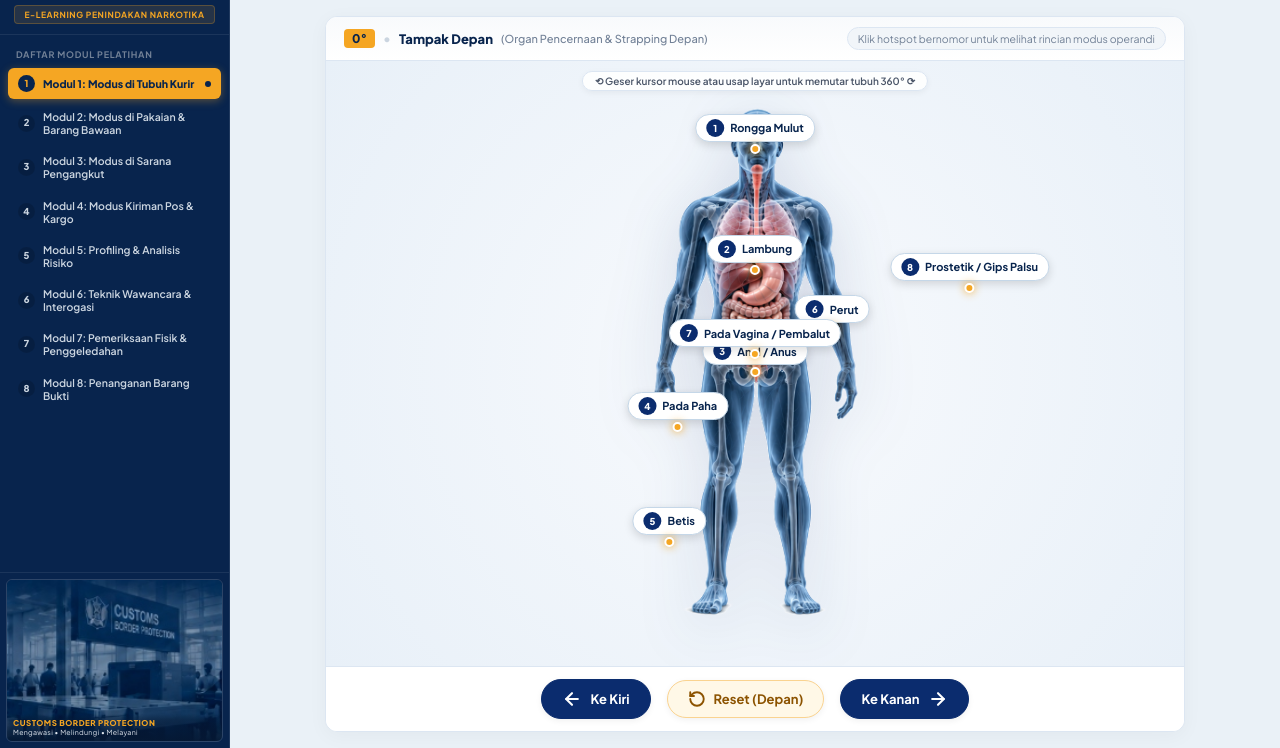
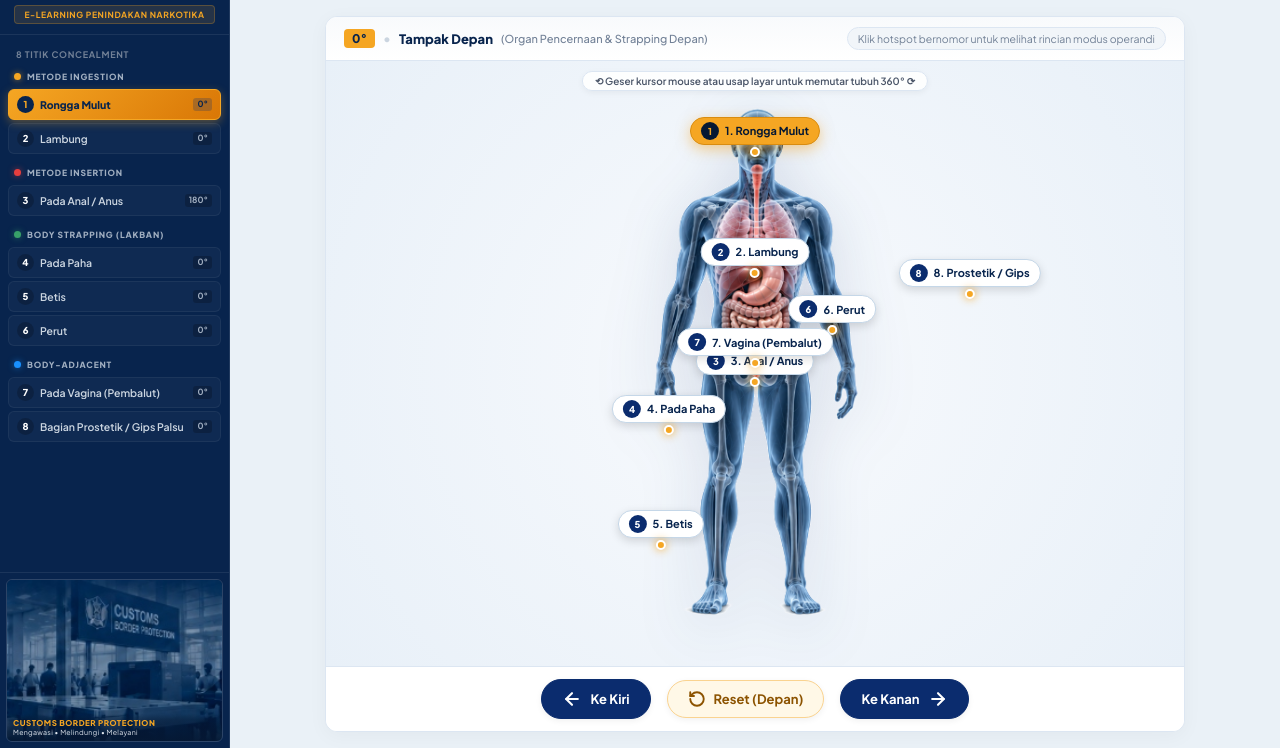
Before and after one commit to aldip4886/interactive_narcotics, a website built with Vite: page src/index.html in a window 1280 px wide. Shown: the part 52-800 px from the top of the page. Built offline with nearby package versions, Linux system fonts and the light colour scheme.

Commit message:
feat: standardisasi 8 hotspot concealment, sinkronisasi navigasi sidebar, dan modal tab detail

```diff
--- a/src/data/hotspots.json
+++ b/src/data/hotspots.json
@@ -2,35 +2,35 @@
   "categories": [
     {
       "id": "all",
-      "label": "Seluruh Modus",
+      "label": "Seluruh Modus (8 Hotspot)",
       "icon": "✨",
       "color": "#F5A623"
     },
     {
       "id": "ingestion",
       "label": "Metode Ingestion",
-      "sub": "Rongga Mulut & Lambung",
-      "icon": "⏱️",
+      "sub": "1. Rongga Mulut & 2. Lambung",
+      "icon": "👄",
       "color": "#F5A623"
     },
     {
       "id": "insertion",
       "label": "Metode Insertion",
-      "sub": "Pada Anal / Anus",
-      "icon": "⏱️",
+      "sub": "3. Pada Anal / Anus",
+      "icon": "📥",
       "color": "#E53E3E"
     },
     {
       "id": "body-strapping",
-      "label": "Metode Body Strapping",
-      "sub": "Dililit Lakban pada Paha, Betis & Perut",
+      "label": "Metode Body Strapping (Dililit Lakban)",
+      "sub": "4. Paha, 5. Betis & 6. Perut",
       "icon": "📦",
       "color": "#38A169"
     },
     {
       "id": "body-adjacent",
       "label": "Body-Adjacent Concealment",
-      "sub": "Vagina / Pembalut & Bagian Prostetik",
+      "sub": "7. Vagina (Pembalut) & 8. Prostetik / Gips",
       "icon": "🛡️",
       "color": "#1890FF"
     }
@@ -66,9 +66,9 @@
       "id": "rongga-mulut",
       "num": "01",
       "badgeNum": 1,
-      "label": "Rongga Mulut (Metode Ingestion)",
-      "shortName": "Rongga Mulut",
-      "tag": "METODE INGESTION / SWALLOWING",
+      "label": "1. Rongga Mulut",
+      "shortName": "1. Rongga Mulut",
+      "tag": "Metode Ingestion",
       "categoryId": "ingestion",
       "categoryLabel": "Metode Ingestion",
       "color": "#F5A623",
@@ -81,16 +81,16 @@
       "coordsByAngle": {
         "0": {
           "x": 50.0,
-          "y": 12.0
+          "y": 12.5
         },
         "90": {
           "x": 55.0,
-          "y": 12.0
+          "y": 12.5
         },
         "180": null,
         "270": {
           "x": 45.0,
-          "y": 12.0
+          "y": 12.5
         }
       },
       "riskLevel": "high",
@@ -140,9 +140,9 @@
       "id": "lambung",
       "num": "02",
       "badgeNum": 2,
-      "label": "Lambung (Metode Ingestion)",
-      "shortName": "Lambung",
-      "tag": "METODE INGESTION / BODY PACKING",
+      "label": "2. Lambung",
+      "shortName": "2. Lambung",
+      "tag": "Metode Ingestion",
       "categoryId": "ingestion",
       "categoryLabel": "Metode Ingestion",
       "color": "#F5A623",
@@ -155,16 +155,16 @@
       "coordsByAngle": {
         "0": {
           "x": 50.0,
-          "y": 32.0
+          "y": 32.5
         },
         "90": {
           "x": 54.0,
-          "y": 32.0
+          "y": 32.5
         },
         "180": null,
         "270": {
           "x": 46.0,
-          "y": 32.0
+          "y": 32.5
         }
       },
       "riskLevel": "critical",
@@ -214,9 +214,9 @@
       "id": "anal-anus",
       "num": "03",
       "badgeNum": 3,
-      "label": "Pada Anal / Anus (Metode Insertion)",
-      "shortName": "Anal / Anus",
-      "tag": "METODE INSERTION / BODY PUSHING",
+      "label": "3. Pada Anal / Anus",
+      "shortName": "3. Anal / Anus",
+      "tag": "Metode Insertion",
       "categoryId": "insertion",
       "categoryLabel": "Metode Insertion",
       "color": "#E53E3E",
@@ -230,19 +230,19 @@
       "coordsByAngle": {
         "0": {
           "x": 50.0,
-          "y": 49.0
+          "y": 50.5
         },
         "90": {
-          "x": 46.0,
-          "y": 49.0
+          "x": 47.0,
+          "y": 50.5
         },
         "180": {
           "x": 50.0,
-          "y": 49.0
+          "y": 50.5
         },
         "270": {
-          "x": 54.0,
-          "y": 49.0
+          "x": 53.0,
+          "y": 50.5
         }
       },
       "riskLevel": "critical",
@@ -292,9 +292,9 @@
       "id": "strapping-paha",
       "num": "04",
       "badgeNum": 4,
-      "label": "Pada Paha (Metode Body Strapping)",
-      "shortName": "Pada Paha",
-      "tag": "METODE BODY STRAPPING / THIGH WRAP",
+      "label": "4. Pada Paha",
+      "shortName": "4. Pada Paha",
+      "tag": "Metode Body Strapping (Dililit Tape / Lakban)",
       "categoryId": "body-strapping",
       "categoryLabel": "Metode Body Strapping",
       "color": "#38A169",
@@ -307,20 +307,20 @@
       ],
       "coordsByAngle": {
         "0": {
-          "x": 41.0,
-          "y": 58.0
+          "x": 40.0,
+          "y": 58.5
         },
         "90": {
           "x": 51.0,
-          "y": 58.0
+          "y": 58.5
         },
         "180": {
-          "x": 41.0,
-          "y": 58.0
+          "x": 40.0,
+          "y": 58.5
         },
         "270": {
           "x": 49.0,
-          "y": 58.0
+          "y": 58.5
         }
       },
       "riskLevel": "high",
@@ -369,9 +369,9 @@
       "id": "strapping-betis",
       "num": "05",
       "badgeNum": 5,
-      "label": "Betis (Metode Body Strapping)",
-      "shortName": "Betis",
-      "tag": "METODE BODY STRAPPING / CALF & SHIN",
+      "label": "5. Betis",
+      "shortName": "5. Betis",
+      "tag": "Metode Body Strapping (Dililit Tape / Lakban)",
       "categoryId": "body-strapping",
       "categoryLabel": "Metode Body Strapping",
       "color": "#38A169",
@@ -384,20 +384,20 @@
       ],
       "coordsByAngle": {
         "0": {
-          "x": 40.0,
-          "y": 77.0
+          "x": 39.0,
+          "y": 77.5
         },
         "90": {
           "x": 50.0,
-          "y": 77.0
+          "y": 77.5
         },
         "180": {
-          "x": 40.0,
-          "y": 77.0
+          "x": 39.0,
+          "y": 77.5
         },
         "270": {
           "x": 50.0,
-          "y": 77.0
+          "y": 77.5
         }
       },
       "riskLevel": "medium",
@@ -446,9 +446,9 @@
       "id": "strapping-perut",
       "num": "06",
       "badgeNum": 6,
-      "label": "Perut (Metode Body Strapping)",
-      "shortName": "Perut",
-      "tag": "METODE BODY STRAPPING / ABDOMINAL WRAP",
+      "label": "6. Perut",
+      "shortName": "6. Perut",
+      "tag": "Metode Body Strapping (Dililit Tape / Lakban)",
       "categoryId": "body-strapping",
       "categoryLabel": "Metode Body Strapping",
       "color": "#38A169",
@@ -465,7 +465,7 @@
           "y": 42.0
         },
         "90": {
-          "x": 55.0,
+          "x": 56.0,
           "y": 42.0
         },
         "180": {
@@ -473,7 +473,7 @@
           "y": 42.0
         },
         "270": {
-          "x": 45.0,
+          "x": 44.0,
           "y": 42.0
         }
       },
@@ -523,9 +523,9 @@
       "id": "vagina-pembalut",
       "num": "07",
       "badgeNum": 7,
-      "label": "Pada Vagina Menggunakan Pembalut (Body-Adjacent)",
-      "shortName": "Pada Vagina / Pembalut",
-      "tag": "BODY-ADJACENT CONCEALMENT / SANITARY PAD",
+      "label": "7. Pada Vagina (Menggunakan Pembalut)",
+      "shortName": "7. Vagina (Pembalut)",
+      "tag": "Body-Adjacent Concealment",
       "categoryId": "body-adjacent",
       "categoryLabel": "Body-Adjacent Concealment",
       "color": "#1890FF",
@@ -533,21 +533,25 @@
       "visibleAngles": [
         0,
         90,
+        180,
         270
       ],
       "coordsByAngle": {
         "0": {
           "x": 50.0,
-          "y": 46.0
+          "y": 47.5
         },
         "90": {
-          "x": 48.0,
-          "y": 46.0
+          "x": 51.0,
+          "y": 47.5
         },
-        "180": null,
+        "180": {
+          "x": 50.0,
+          "y": 47.5
+        },
         "270": {
-          "x": 52.0,
-          "y": 46.0
+          "x": 49.0,
+          "y": 47.5
         }
       },
       "riskLevel": "high",
@@ -596,9 +600,9 @@
       "id": "prostetik-gips",
       "num": "08",
       "badgeNum": 8,
-      "label": "Pada Bagian Prostetik / Gips Palsu (Body-Adjacent)",
-      "shortName": "Prostetik / Gips Palsu",
-      "tag": "BODY-ADJACENT CONCEALMENT / PROSTHESIS & CAST",
+      "label": "8. Pada Bagian Prostetik / Gips Palsu",
+      "shortName": "8. Prostetik / Gips",
+      "tag": "Body-Adjacent Concealment",
       "categoryId": "body-adjacent",
       "categoryLabel": "Body-Adjacent Concealment",
       "color": "#1890FF",
@@ -612,19 +616,19 @@
       "coordsByAngle": {
         "0": {
           "x": 75.0,
-          "y": 35.0
+          "y": 36.0
         },
         "90": {
           "x": 58.0,
-          "y": 35.0
+          "y": 36.0
         },
         "180": {
           "x": 75.0,
-          "y": 35.0
+          "y": 36.0
         },
         "270": {
           "x": 42.0,
-          "y": 35.0
+          "y": 36.0
         }
       },
       "riskLevel": "high",
--- a/src/index.html
+++ b/src/index.html
@@ -36,60 +36,92 @@
         <div class="sidebar-course-tag">E-LEARNING PENINDAKAN NARKOTIKA</div>
       </div>
 
-      <!-- Module Navigation List (8 Modules) -->
+      <!-- Hotspot Navigation List (8 Concealment Hotspots) -->
       <nav class="sidebar-nav">
-        <div class="nav-section-title">DAFTAR MODUL PELATIHAN</div>
-        <ul class="module-menu-list">
-          <li class="module-item active" data-module="1">
-            <div class="module-item-inner">
-              <span class="module-num-badge">1</span>
-              <span class="module-title">Modul 1: Modus di Tubuh Kurir</span>
+        <div class="nav-section-title">8 TITIK CONCEALMENT</div>
+        <div class="sidebar-hotspots-accordion" id="sidebar-hotspots-accordion">
+
+          <!-- Kategori 1: Metode Ingestion -->
+          <div class="sidebar-cat-group">
+            <div class="sidebar-cat-title">
+              <span class="cat-badge-dot ingestion"></span>
+              <span>METODE INGESTION</span>
             </div>
-            <span class="module-active-dot"></span>
-          </li>
-          <li class="module-item" data-module="2">
-            <div class="module-item-inner">
-              <span class="module-num-badge">2</span>
-              <span class="module-title">Modul 2: Modus di Pakaian & Barang Bawaan</span>
+            <ul class="sidebar-hotspot-list">
+              <li class="sidebar-hotspot-item active" data-hotspot-id="rongga-mulut">
+                <span class="hs-badge-num">1</span>
+                <span class="hs-label">Rongga Mulut</span>
+                <span class="hs-angle-tag">0°</span>
+              </li>
+              <li class="sidebar-hotspot-item" data-hotspot-id="lambung">
+                <span class="hs-badge-num">2</span>
+                <span class="hs-label">Lambung</span>
+                <span class="hs-angle-tag">0°</span>
+              </li>
+            </ul>
+          </div>
+
+          <!-- Kategori 2: Metode Insertion -->
+          <div class="sidebar-cat-group">
+            <div class="sidebar-cat-title">
+              <span class="cat-badge-dot insertion"></span>
+              <span>METODE INSERTION</span>
             </div>
-          </li>
-          <li class="module-item" data-module="3">
-            <div class="module-item-inner">
-              <span class="module-num-badge">3</span>
-              <span class="module-title">Modul 3: Modus di Sarana Pengangkut</span>
+            <ul class="sidebar-hotspot-list">
+              <li class="sidebar-hotspot-item" data-hotspot-id="anal-anus">
+                <span class="hs-badge-num">3</span>
+                <span class="hs-label">Pada Anal / Anus</span>
+                <span class="hs-angle-tag">180°</span>
+              </li>
+            </ul>
+          </div>
+
+          <!-- Kategori 3: Metode Body Strapping -->
+          <div class="sidebar-cat-group">
+            <div class="sidebar-cat-title">
+              <span class="cat-badge-dot strapping"></span>
+              <span>BODY STRAPPING (LAKBAN)</span>
             </div>
-          </li>
-          <li class="module-item" data-module="4">
-            <div class="module-item-inner">
-              <span class="module-num-badge">4</span>
-              <span class="module-title">Modul 4: Modus Kiriman Pos & Kargo</span>
+            <ul class="sidebar-hotspot-list">
+              <li class="sidebar-hotspot-item" data-hotspot-id="strapping-paha">
+                <span class="hs-badge-num">4</span>
+                <span class="hs-label">Pada Paha</span>
+                <span class="hs-angle-tag">0°</span>
+              </li>
+              <li class="sidebar-hotspot-item" data-hotspot-id="strapping-betis">
+                <span class="hs-badge-num">5</span>
+                <span class="hs-label">Betis</span>
+                <span class="hs-angle-tag">0°</span>
+              </li>
+              <li class="sidebar-hotspot-item" data-hotspot-id="strapping-perut">
+                <span class="hs-badge-num">6</span>
+                <span class="hs-label">Perut</span>
+                <span class="hs-angle-tag">0°</span>
+              </li>
+            </ul>
+          </div>
+
+          <!-- Kategori 4: Body-Adjacent Concealment -->
+          <div class="sidebar-cat-group">
+            <div class="sidebar-cat-title">
+              <span class="cat-badge-dot adjacent"></span>
+              <span>BODY-ADJACENT</span>
             </div>
-          </li>
-          <li class="module-item" data-module="5">
-            <div class="module-item-inner">
-              <span class="module-num-badge">5</span>
-              <span class="module-title">Modul 5: Profiling & Analisis Risiko</span>
-            </div>
-          </li>
-          <li class="module-item" data-module="6">
-            <div class="module-item-inner">
-              <span class="module-num-badge">6</span>
-              <span class="module-title">Modul 6: Teknik Wawancara & Interogasi</span>
-            </div>
-          </li>
-          <li class="module-item" data-module="7">
-            <div class="module-item-inner">
-              <span class="module-num-badge">7</span>
-              <span class="module-title">Modul 7: Pemeriksaan Fisik & Penggeledahan</span>
-            </div>
-          </li>
-          <li class="module-item" data-module="8">
-            <div class="module-item-inner">
-              <span class="module-num-badge">8</span>
-              <span class="module-title">Modul 8: Penanganan Barang Bukti</span>
-            </div>
-          </li>
-        </ul>
+            <ul class="sidebar-hotspot-list">
+              <li class="sidebar-hotspot-item" data-hotspot-id="vagina-pembalut">
+                <span class="hs-badge-num">7</span>
+                <span class="hs-label">Pada Vagina (Pembalut)</span>
+                <span class="hs-angle-tag">0°</span>
+              </li>
+              <li class="sidebar-hotspot-item" data-hotspot-id="prostetik-gips">
+                <span class="hs-badge-num">8</span>
+                <span class="hs-label">Bagian Prostetik / Gips Palsu</span>
+                <span class="hs-angle-tag">0°</span>
+              </li>
+            </ul>
+          </div>
+
+        </div>
       </nav>
 
       <!-- Sidebar Footer Graphic (Customs Border Protection from Mockup) -->
@@ -217,11 +249,11 @@
         <div class="modal-header-left">
           <div class="detail-badge-row">
             <span id="detail-tag-badge" class="detail-tag-badge">MODUS #01</span>
-            <span id="detail-cat-badge" class="detail-cat-badge">PERUT</span>
-            <span id="detail-risk-badge" class="detail-risk-pill risk-critical">KRITIS (100)</span>
+            <span id="detail-cat-badge" class="detail-cat-badge">METODE INGESTION</span>
+            <span id="detail-risk-badge" class="detail-risk-pill risk-high">TINGGI (80)</span>
           </div>
-          <h3 id="detail-title" class="detail-title">Saluran Cerna (Body Packing)</h3>
-          <p id="detail-subtitle" class="detail-subtitle">Penyelundupan narkotika dengan metode menelan paket ke dalam organ pencernaan.</p>
+          <h3 id="detail-title" class="detail-title">1. Rongga Mulut</h3>
+          <p id="detail-subtitle" class="detail-subtitle">Metode Ingestion: Penyelundupan paket narkotika di rongga mulut (sublingual/bukal).</p>
         </div>
 
         <div class="modal-header-right">
--- a/src/main.js
+++ b/src/main.js
@@ -5,7 +5,7 @@ import { SCORMAdapter } from './modules/SCORMAdapter.js';
 // ─────────────────────────────────────────────────────────────
 // Application State
 // ─────────────────────────────────────────────────────────────
-let currentHotspotId = 'saluran-cerna';
+let currentHotspotId = 'rongga-mulut';
 const visitedHotspots = new Set();
 let currentActiveTab = 'tab-modus';
 let currentAngle = 0; // 0, 90, 180, 270
@@ -265,6 +265,19 @@ function openHotspotModal(id, syncAngle = false) {
   // Update pin active state
   renderHotspotsForCurrentAngle();
 
+  // Update sidebar active and visited states
+  document.querySelectorAll('.sidebar-hotspot-item').forEach(item => {
+    const itemHsId = item.getAttribute('data-hotspot-id');
+    if (itemHsId === id) {
+      item.classList.add('active');
+    } else {
+      item.classList.remove('active');
+    }
+    if (visitedHotspots.has(itemHsId)) {
+      item.classList.add('visited');
+    }
+  });
+
   // Render Modal Content
   renderModalContent(hs);
 
@@ -385,11 +398,13 @@ function setupSidebar() {
     sidebar.classList.toggle('collapsed');
   });
 
-  const moduleItems = document.querySelectorAll('.module-item');
-  moduleItems.forEach(item => {
+  const hotspotItems = document.querySelectorAll('.sidebar-hotspot-item');
+  hotspotItems.forEach(item => {
     item.addEventListener('click', () => {
-      moduleItems.forEach(m => m.classList.remove('active'));
-      item.classList.add('active');
+      const id = item.getAttribute('data-hotspot-id');
+      if (id) {
+        openHotspotModal(id, true);
+      }
     });
   });
 }
--- a/src/styles/main.css
+++ b/src/styles/main.css
@@ -166,68 +166,124 @@ button {
   text-transform: uppercase;
 }
 
-.module-menu-list {
+.sidebar-hotspots-accordion {
+  display: flex;
+  flex-direction: column;
+  gap: 10px;
+}
+
+.sidebar-cat-group {
+  display: flex;
+  flex-direction: column;
+  gap: 4px;
+}
+
+.sidebar-cat-title {
+  display: flex;
+  align-items: center;
+  gap: 6px;
+  font-size: 8.5px;
+  font-weight: 800;
+  letter-spacing: 0.8px;
+  color: #A0AEC0;
+  padding: 3px 6px;
+  text-transform: uppercase;
+}
+
+.cat-badge-dot {
+  width: 7px;
+  height: 7px;
+  border-radius: 50%;
+  flex-shrink: 0;
+}
+.cat-badge-dot.ingestion { background: #F5A623; box-shadow: 0 0 6px rgba(245, 166, 35, 0.6); }
+.cat-badge-dot.insertion { background: #E53E3E; box-shadow: 0 0 6px rgba(229, 62, 62, 0.6); }
+.cat-badge-dot.strapping { background: #38A169; box-shadow: 0 0 6px rgba(56, 161, 105, 0.6); }
+.cat-badge-dot.adjacent  { background: #1890FF; box-shadow: 0 0 6px rgba(24, 144, 255, 0.6); }
+
+.sidebar-hotspot-list {
   list-style: none;
   display: flex;
   flex-direction: column;
-  gap: 4px;
-}
-
-.module-item {
+  gap: 3px;
+}
+
+.sidebar-hotspot-item {
   display: flex;
   align-items: center;
   justify-content: space-between;
-  padding: 7px 10px;
+  padding: 6px 8px;
   border-radius: 6px;
   font-size: 10.5px;
   font-weight: 600;
   color: #CBD5E0;
   cursor: pointer;
+  background: rgba(255, 255, 255, 0.03);
+  border: 1px solid rgba(255, 255, 255, 0.05);
   transition: all 0.18s ease;
   line-height: 1.25;
 }
 
-.module-item:hover {
+.sidebar-hotspot-item:hover {
   background-color: rgba(255, 255, 255, 0.08);
+  border-color: rgba(245, 166, 35, 0.3);
   color: #FFFFFF;
-}
-
-.module-item.active {
-  background-color: var(--djbc-gold);
+  transform: translateX(2px);
+}
+
+.sidebar-hotspot-item.active {
+  background: linear-gradient(135deg, var(--djbc-gold) 0%, #D97706 100%);
   color: var(--djbc-navy-dark);
   font-weight: 800;
-  box-shadow: 0 2px 8px rgba(245, 166, 35, 0.35);
-}
-
-.module-item-inner {
-  display: flex;
-  align-items: center;
-  gap: 8px;
-}
-
-.module-num-badge {
+  border-color: var(--djbc-gold);
+  box-shadow: 0 3px 10px rgba(245, 166, 35, 0.35);
+}
+
+.sidebar-hotspot-item.visited:not(.active) {
+  border-color: rgba(56, 161, 105, 0.35);
+  background: rgba(56, 161, 105, 0.08);
+}
+
+.sidebar-hotspot-item .hs-badge-num {
   display: inline-flex;
   align-items: center;
   justify-content: center;
   width: 17px;
   height: 17px;
   border-radius: 50%;
-  background: rgba(0, 0, 0, 0.15);
+  background: rgba(0, 0, 0, 0.2);
+  color: #FFFFFF;
   font-size: 9.5px;
   font-weight: 800;
   flex-shrink: 0;
-}
-
-.module-item.active .module-num-badge {
+  margin-right: 6px;
+}
+
+.sidebar-hotspot-item.active .hs-badge-num {
   background: var(--djbc-navy-dark);
   color: var(--djbc-gold);
 }
 
-.module-active-dot {
-  width: 6px;
-  height: 6px;
-  border-radius: 50%;
-  background: var(--djbc-navy-dark);
+.sidebar-hotspot-item .hs-label {
+  flex: 1;
+  white-space: nowrap;
+  overflow: hidden;
+  text-overflow: ellipsis;
+}
+
+.sidebar-hotspot-item .hs-angle-tag {
+  font-size: 8.5px;
+  font-weight: 700;
+  padding: 1px 4px;
+  border-radius: 3px;
+  background: rgba(0, 0, 0, 0.2);
+  color: #A0AEC0;
+  margin-left: 4px;
+}
+
+.sidebar-hotspot-item.active .hs-angle-tag {
+  background: rgba(11, 44, 110, 0.25);
+  color: var(--djbc-navy-dark);
 }
 
 .sidebar-footer {
```
